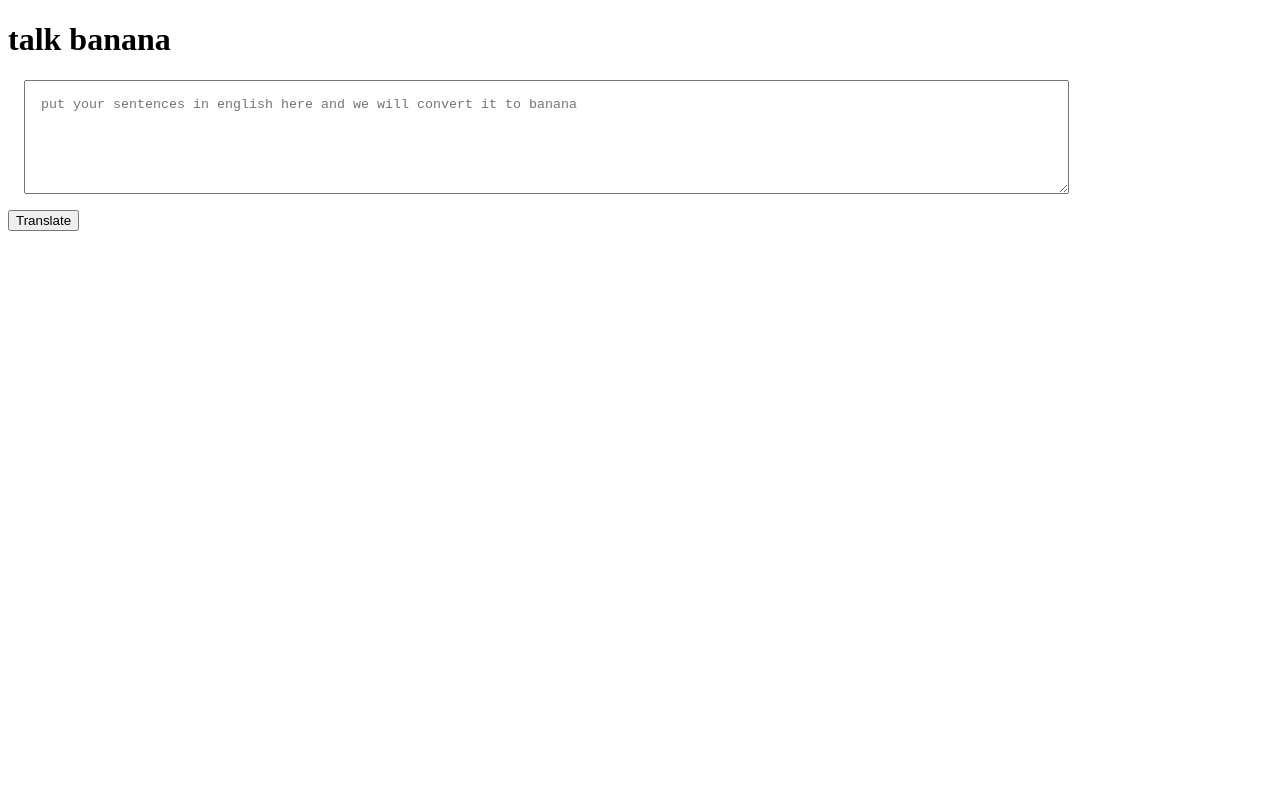
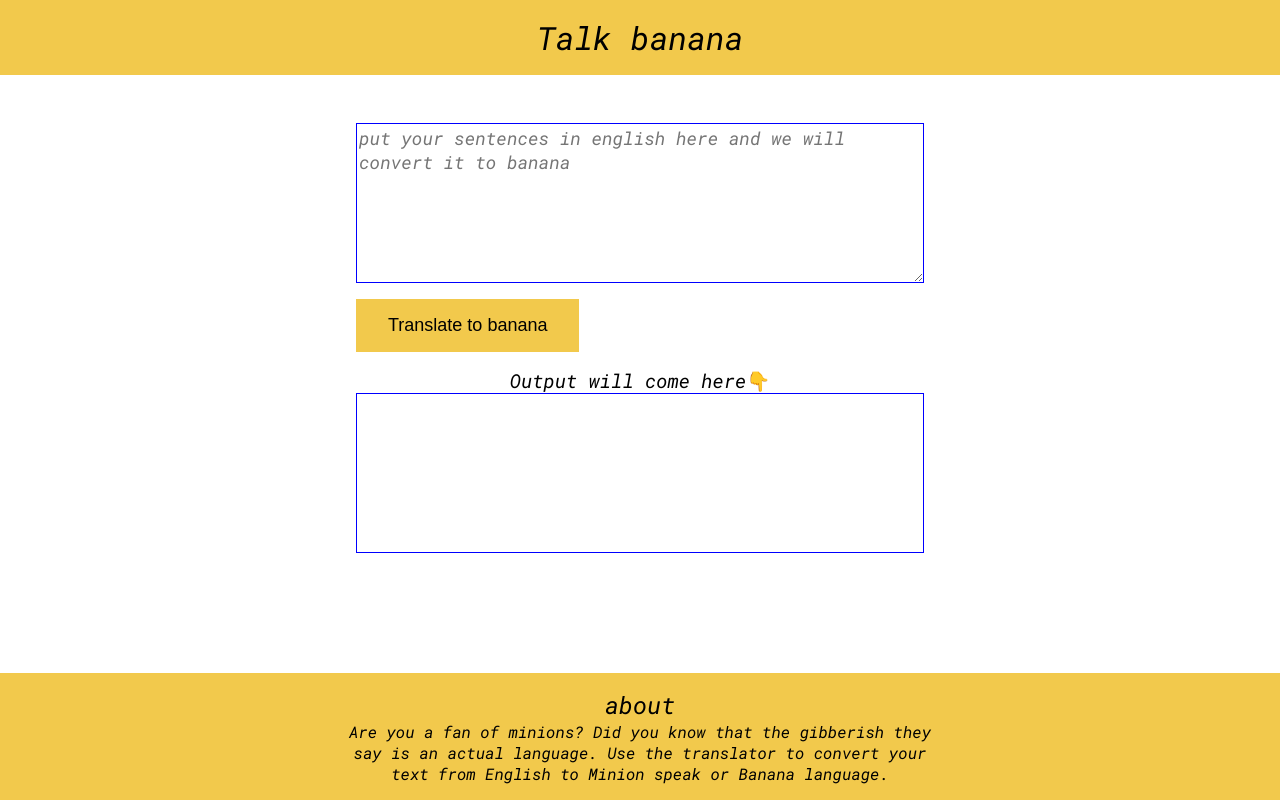
Before and after one commit to zaibunnissa/mark6-talk-banana, a plain HTML site: page index.html in a window 1280 px wide. Drawn offline with Linux system fonts and the light colour scheme.

Commit message:
Added CSS
added stylesheet

```diff
--- a/app.js
+++ b/app.js
@@ -1,12 +1,30 @@
-//var username= prompt("Give me usernme");
-//welcomeMessage="Script is working.!" + username;
-//alert(welcomeMessage);
+
+
 var btnTranslate=document.querySelector("#btn-translate");
 var txtInput=document.querySelector("#txt-input");
-console.log(txtInput);
+var outputDiv=document.querySelector("#output");
+//var serverURL = "https://lessonfourapi.tanaypratap.repl.co/translate/yoda.json"
+var serverURL="	https://api.funtranslations.com/translate/minion.json"
+
+function getTranslationURL(text){
+    return serverURL + "?" + "text=" + text;
+}
+
+function errorHandler(error){
+    console.log("error occured ",error)
+alert("something wrong with the server! try again later")
+}
+
 function clickHandler(){
-        console.log("clicked!");
-        console.log("input",txtInput.value);
+  //  outputDiv.innerText="ajsjsggfsfdgjhgd "+ txtInput.value ;
+  var inputText=txtInput.value; //taking input
+  fetch(getTranslationURL(inputText))
+  .then(response => response.json())
+  .then(json => {
+    var translatedText = json.contents.translated;
+    outputDiv.innerText = translatedText;
+  })
+  .catch(errorHandler)
 };
 
 btnTranslate.addEventListener("click",clickHandler)
--- a/index.html
+++ b/index.html
@@ -4,26 +4,31 @@
     <meta charset="UTF-8">
     <meta http-equiv="X-UA-Compatible" content="IE=edge">
     <meta name="viewport" content="width=device-width, initial-scale=1.0">
+    <link href="style.css" rel="stylesheet"/>
     <title>Talk Banana</title>
    <!---- one way of doing it
      <script>
         console.log("Script is working")
     </script> -->
-    <style>
-textarea {
-width: 80%;
-height:10vh;
-display: block;
-margin: 1rem;
-padding:1rem;
-}
-    </style>
 </head>
 <body>
-    <h1>talk banana</h1>
+    <nav>
+    <div style="font-size: 2rem; padding:1rem;">Talk banana</div>
+    </nav>
+    <main>
     <textarea id="txt-input"
     placeholder="put your sentences in english here and we will convert it to banana"></textarea>
-    <button id=btn-translate>Translate</button>
+    <button id="btn-translate">Translate to banana</button>
+
+    <div style="font-size:larger;text-align:center"> Output will come here👇</div>
+    <div id="output"></div>
+    </main>
+
+    <footer>
+        <div style="font-size: x-large;">about</div>
+        <p>Are you a fan of minions? Did you know that the gibberish they say is an actual language. Use the translator
+            to convert your text from English to Minion speak or Banana language.</p>
+    </footer>
     <script src="app.js" type="text/javascript"></script>
 </body>
 </html>
--- /dev/null
+++ b/style.css
@@ -0,0 +1,69 @@
+@import url('https://fonts.googleapis.com/css2?family=Roboto+Mono:ital,wght@1,200;1,400&display=swap');
+:root {
+    --primary-color: #F2C94C;
+    --black: #333333;
+    --width-break: 600px;
+}
+
+* {
+    box-sizing: border-box;
+}
+
+body{
+    margin: 0;
+    display: block;
+    font-family: 'Roboto Mono', monospace;
+}
+
+    main {
+        margin: auto;
+        padding: 1rem;
+        max-width: var(--width-break);
+    }
+
+nav {
+    background-color: var(--primary-color);
+    text-align: center;
+}
+
+textarea {
+    width: 100%;
+    min-height:20vh;
+    display: block;
+    margin-top:2rem;
+    font-size: large;
+    border :1px solid blue;
+    font-family: 'Roboto Mono', monospace;
+
+    }
+
+    #output {
+        box-sizing: box;
+    border :1px solid blue;
+    min-height: 20vh;
+    width :100%;
+        font-size: larger;
+        font-family:'Sofia Sans Extra Condensed' ;
+    }
+    button {
+        background-color: var(--primary-color);
+        border :none;
+        margin:1rem 0rem;
+        padding:1rem 2rem;
+        font-size: large;
+
+    }
+
+    footer {
+        position: fixed;
+        bottom: 0;
+        width: 100%;
+        padding: 1rem;
+        background-color: var(--primary-color);
+        text-align: center;
+    }
+
+    footer p {
+        max-width: var(--width-break);
+        margin: auto;
+    }
```
